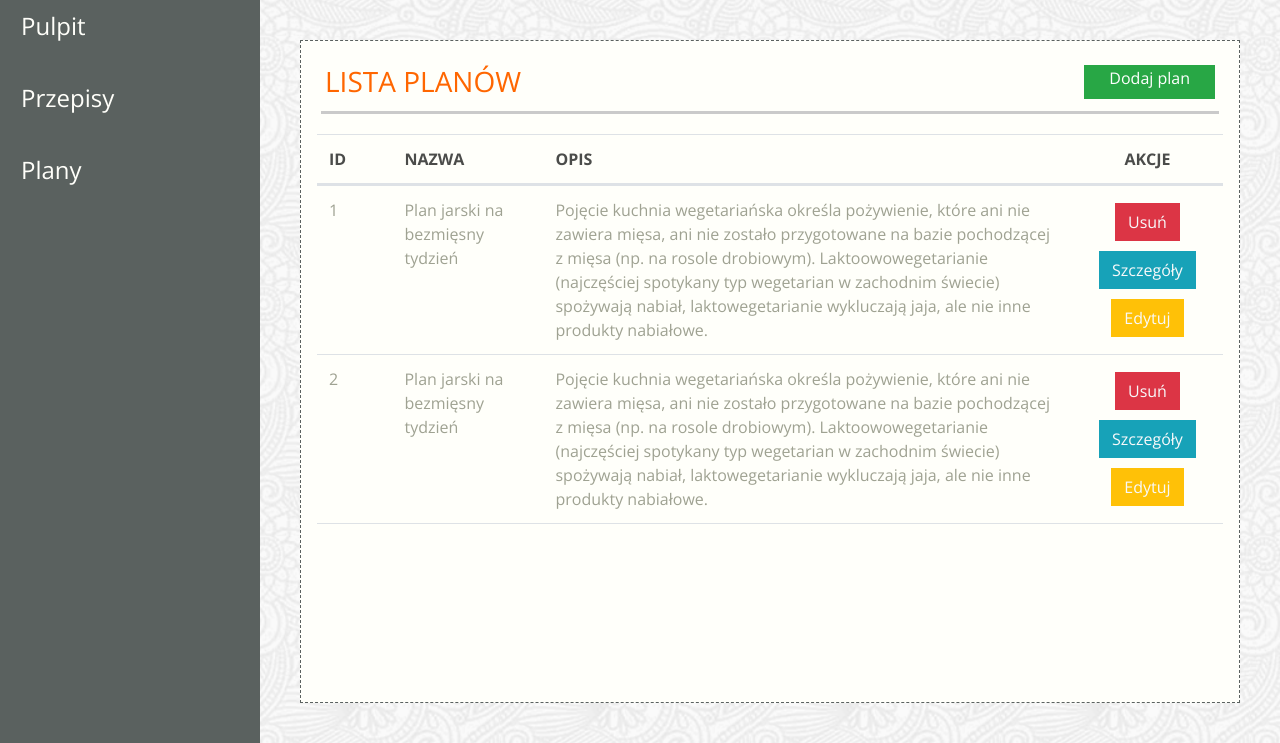
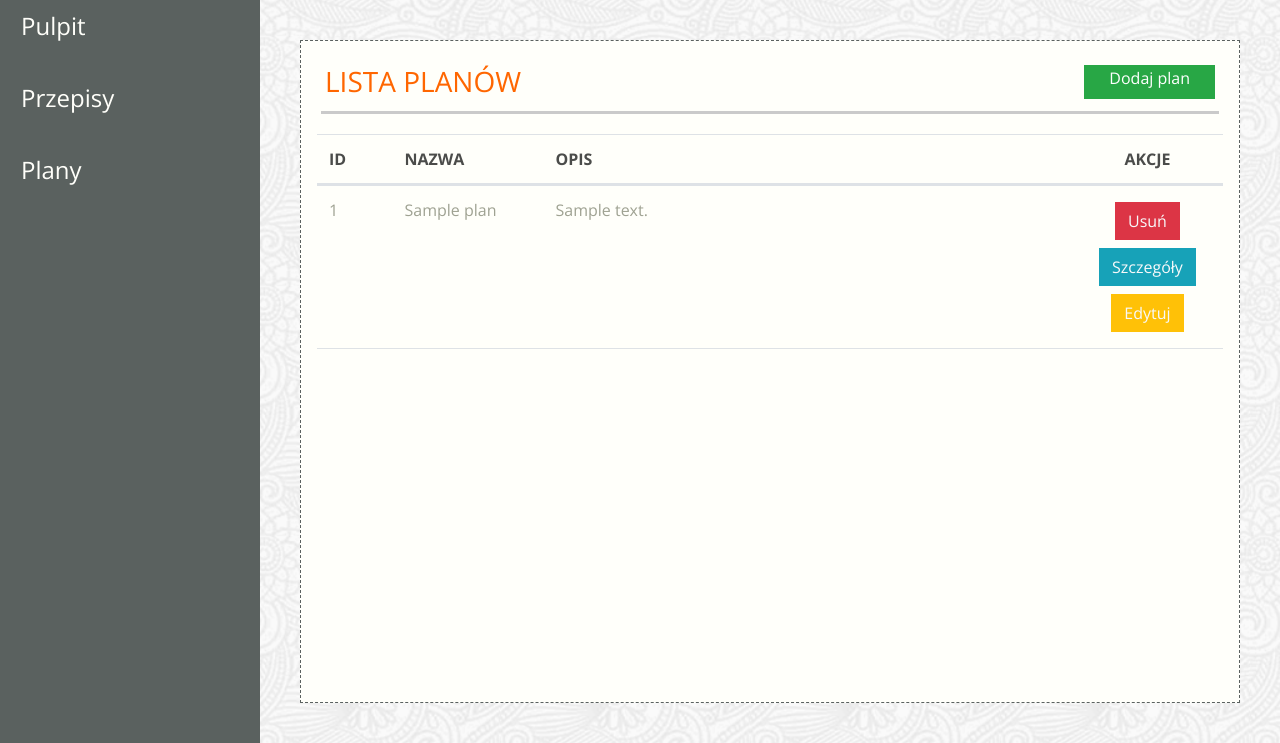
Before and after one commit to Karol204/StayFit, a Django app: template templates/app-schedules.html in a window 1280 px wide. Shown: the part 84-827 px from the top of the page. Run offline with Django 3.2, Linux system fonts and the light colour scheme; the template is opened without the code that fills it: values that come from a table or form of the project are taken from there, others are empty; tables that the repository leaves empty hold one stand-in row (values such as "Sample post"); some libraries are stand-ins or nearby versions; some web fonts are replaced.

Commit message:
plan list

```diff
--- a/StayFit/urls.py
+++ b/StayFit/urls.py
@@ -1,7 +1,7 @@
 from django.contrib import admin
 from django.urls import path
 
-from pages.views import LandingView, Dashboard, RecipeList, RecipeAdd
+from pages.views import LandingView, Dashboard, RecipeList, PlanList,  RecipeAdd
 
 urlpatterns = [
     path('admin/', admin.site.urls),
@@ -11,6 +11,7 @@ urlpatterns = [
     path('recipe/list/', RecipeList.as_view()),
     path('recipe/add/', RecipeAdd.as_view()),
     # path('recipe/modify/<int:id>', ),
+    path('plan/list/', PlanList.as_view()),
     # path('plan/add/', ),
     # path('plan/add-recipe/', )
 ]
--- a/pages/models.py
+++ b/pages/models.py
@@ -28,6 +28,7 @@ class Plan(models.Model):
     name = models.CharField(max_length=250)
     description = models.TextField()
     created = models.DateField(auto_now_add=True)
+    recipes = models.ManyToManyField(Recipe, through='RecipePlan')
 
     def __str__(self):
         return f'{self.name} {self.description}'
--- a/static/js/base.js
+++ b/static/js/base.js
@@ -34,6 +34,8 @@ function addRecipe(e) {
             }
         }).done(function () {
             window.location.replace("/recipe/list");
+        }).fail(function (response){
+            result.innerText = response['errorMessage']
         })
     }
 }
--- a/templates/app-schedules.html
+++ b/templates/app-schedules.html
@@ -25,16 +25,12 @@
             </tr>
             </thead>
             <tbody class="text-color-lighter">
+            {% for plan in plans %}
             <tr class="d-flex">
-                <td class="col-1">1</td>
-                <td class="col-2">Plan jarski na bezmięsny tydzień</td>
+                <td class="col-1">{{ plan.id }}</td>
+                <td class="col-2">{{ plan.name }}</td>
                 <td class="col-7">
-                    Pojęcie kuchnia wegetariańska określa pożywienie, które ani
-                    nie zawiera mięsa, ani nie zostało przygotowane na bazie
-                    pochodzącej z mięsa (np. na rosole drobiowym).
-                    Laktoowowegetarianie (najczęściej spotykany typ wegetarian w
-                    zachodnim świecie) spożywają nabiał, laktowegetarianie
-                    wykluczają jaja, ale nie inne produkty nabiałowe.
+                    {{ plan.description}}
                 </td>
                 <td class="col-2 d-flex align-items-center justify-content-center flex-wrap">
                     <a href="" class="btn btn-danger rounded-0 text-light m-1">Usuń</a>
@@ -44,25 +40,8 @@
                        class="btn btn-warning rounded-0 text-light m-1">Edytuj</a>
                 </td>
             </tr>
-            <tr class="d-flex">
-                <td class="col-1">2</td>
-                <td class="col-2">Plan jarski na bezmięsny tydzień</td>
-                <td class="col-7">
-                    Pojęcie kuchnia wegetariańska określa pożywienie, które ani
-                    nie zawiera mięsa, ani nie zostało przygotowane na bazie
-                    pochodzącej z mięsa (np. na rosole drobiowym).
-                    Laktoowowegetarianie (najczęściej spotykany typ wegetarian w
-                    zachodnim świecie) spożywają nabiał, laktowegetarianie
-                    wykluczają jaja, ale nie inne produkty nabiałowe.
-                </td>
-                <td class="col-2 d-flex align-items-center justify-content-center flex-wrap">
-                    <a href="" class="btn btn-danger rounded-0 text-light m-1">Usuń</a>
-                    <a href=""
-                       class="btn btn-info rounded-0 text-light m-1">Szczegóły</a>
-                    <a href=""
-                       class="btn btn-warning rounded-0 text-light m-1">Edytuj</a>
-                </td>
-            </tr>
+            {% endfor %}
+
             </tbody>
         </table>
     </div>
```
Also changed, not shown: pages/views.py (+11 -0 lines), pages/migrations/0004_plan_recipes.py (added).
